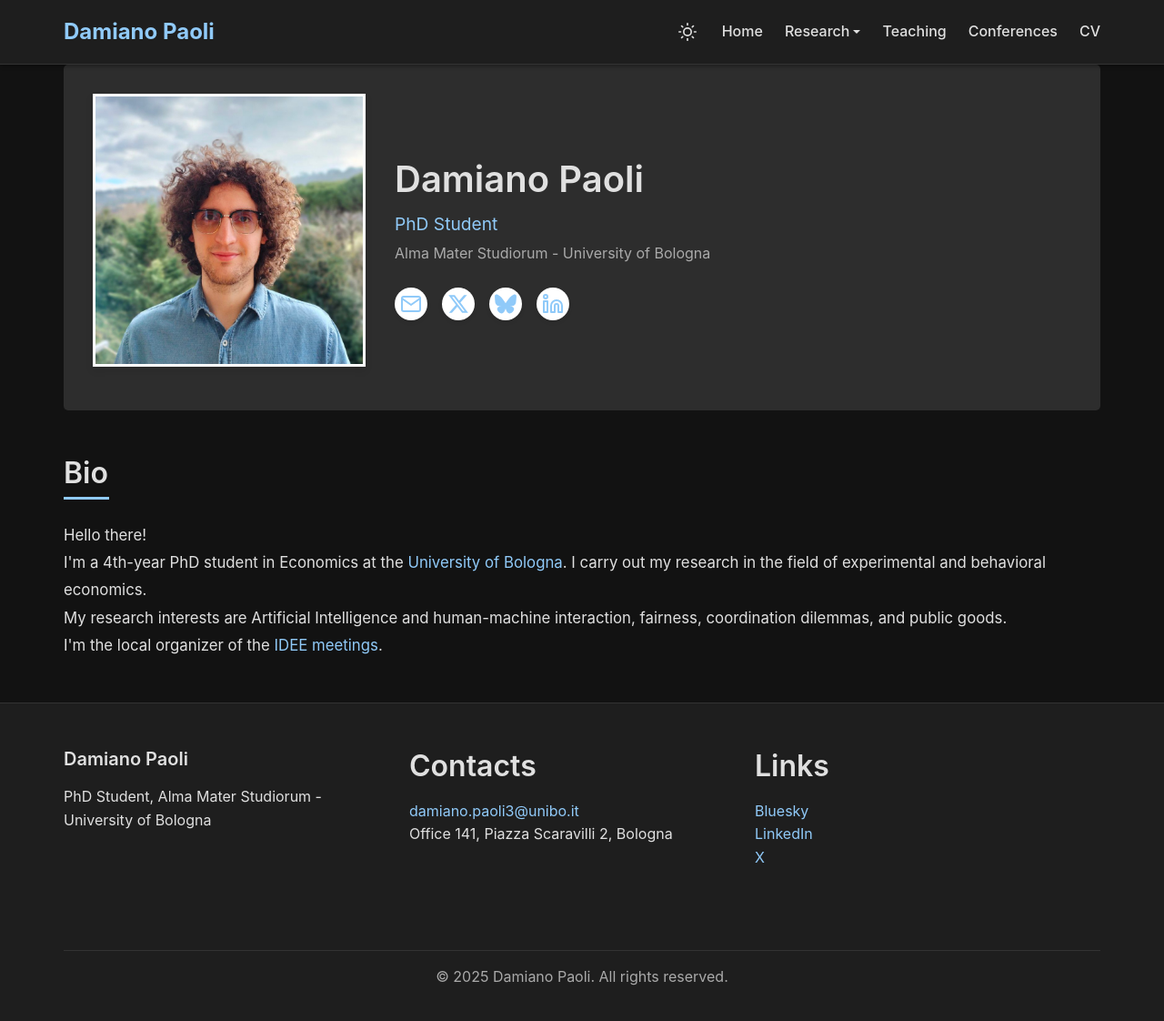
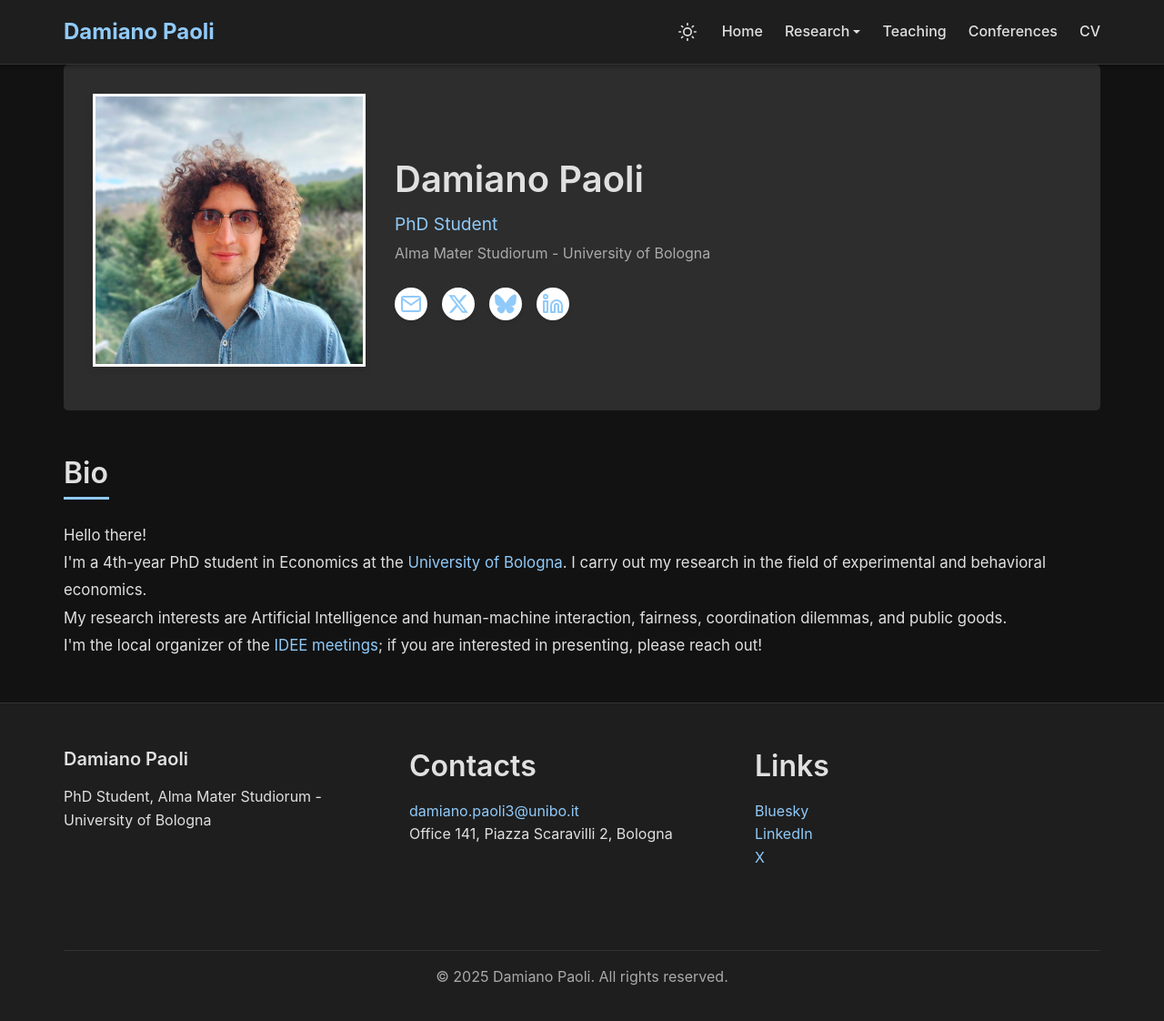
Before and after one commit to damianopaoli/damianopaoli.github.io, a Jekyll site: the page built from index.html, in a window 1280 px wide and 1158 px high. Shown: the top 1122 px of the window at 91% size. Built offline with Jekyll 4.4.1, drawn with Linux system fonts in a browser that asks for light colours.

Commit message:
reach out

```diff
--- a/_config.yml
+++ b/_config.yml
@@ -7,7 +7,7 @@ bio: >-
   I'm a 4th-year PhD student in Economics at the <a href="https://dse.unibo.it/en" target="_blank">University of Bologna</a>.
   I carry out my research in the field of experimental and behavioral economics.<br>
   My research interests are Artificial Intelligence and human-machine interaction, fairness, coordination dilemmas, and public goods.<br>
-  I'm the local organizer of the <a href="https://sites.google.com/site/ideemeetings" target="_blank">IDEE meetings</a>.
+  I'm the local organizer of the <a href="https://sites.google.com/site/ideemeetings" target="_blank">IDEE meetings</a>; if you are interested in presenting, please reach out!
 
 # Metadati SEO migliorati
 description: >-
```
